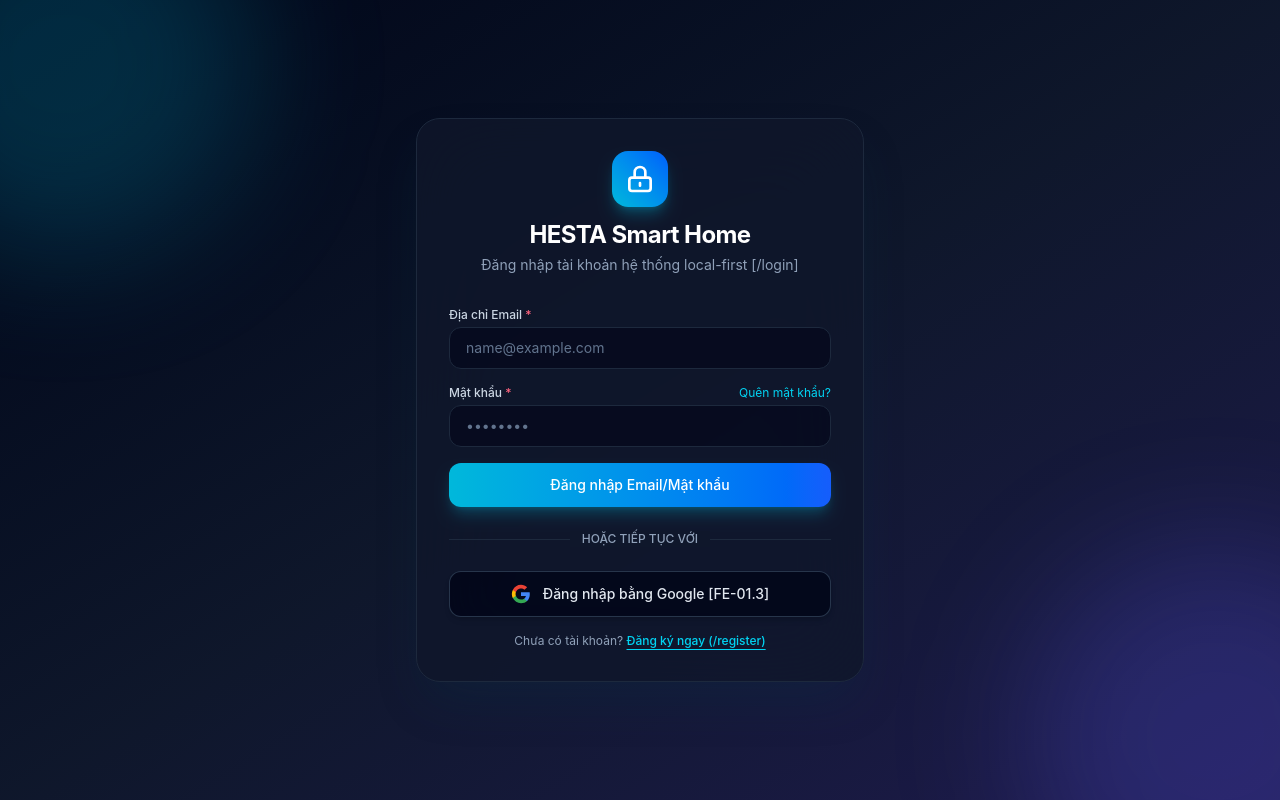
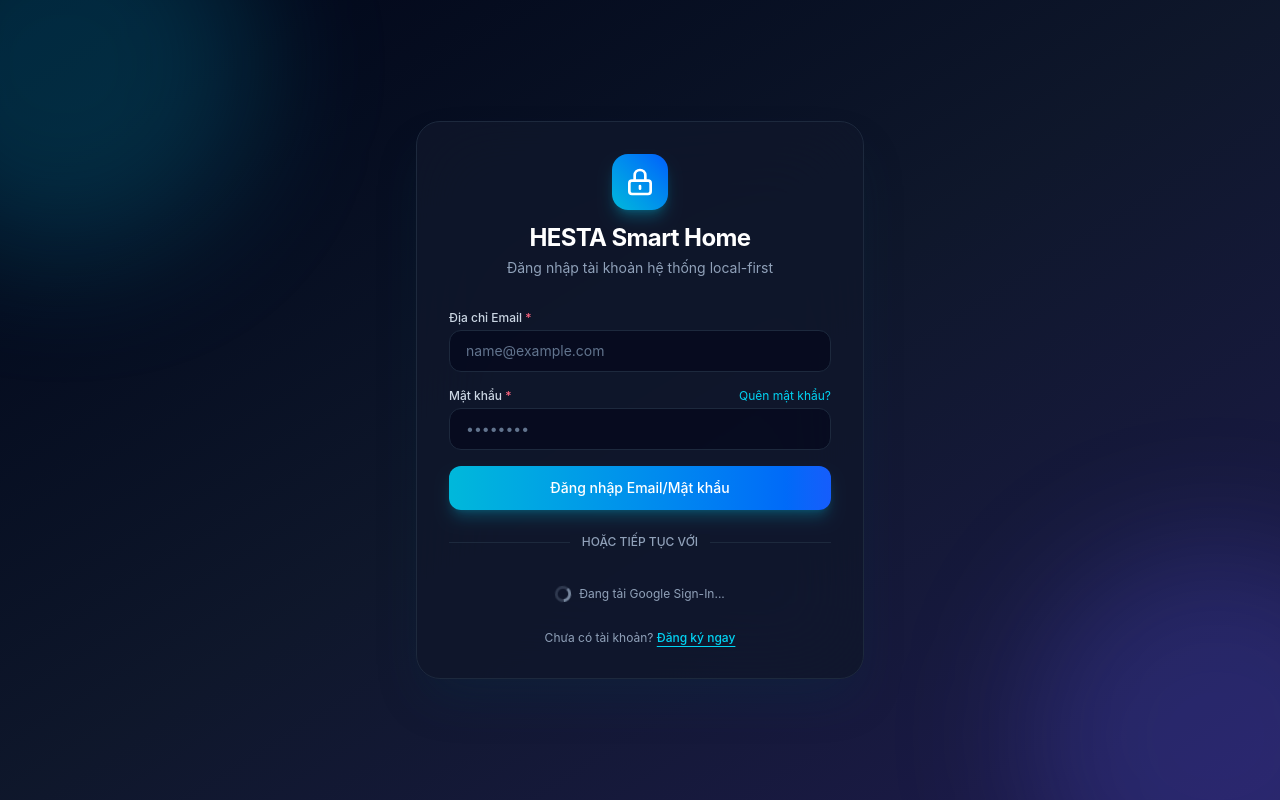
Before and after one commit to diethon/frontend_hesta, a React (Vite) app: page / in a window 1280 px wide. Built offline with nearby package versions, Linux system fonts and the light colour scheme.

Commit message:
feat(auth): [FE-01.3] Replace mock Google login with real Google Identity Services SDK

```diff
--- a/src/components/auth/GoogleAccountModal.tsx
+++ b/src/components/auth/GoogleAccountModal.tsx
@@ -1,159 +1,136 @@
-import React, { useState } from 'react';
+import React, { useEffect, useRef, useCallback } from 'react';
 
-interface GoogleAccountModalProps {
-  isOpen: boolean;
-  onClose: () => void;
-  onSelectAccount: (email: string, fullName: string) => void;
+const GOOGLE_CLIENT_ID = '962352236636-panbra9em73iofocv7r96hj200i40igl.apps.googleusercontent.com';
+
+// Augment window with Google Identity Services types
+declare global {
+  interface Window {
+    google?: {
+      accounts: {
+        id: {
+          initialize: (config: {
+            client_id: string;
+            callback: (response: { credential: string }) => void;
+            auto_select?: boolean;
+            cancel_on_tap_outside?: boolean;
+          }) => void;
+          prompt: (notification?: (notification: {
+            isNotDisplayed: () => boolean;
+            isSkippedMoment: () => boolean;
+            getNotDisplayedReason: () => string;
+            getSkippedReason: () => string;
+          }) => void) => void;
+          renderButton: (
+            element: HTMLElement,
+            config: {
+              type?: 'standard' | 'icon';
+              theme?: 'outline' | 'filled_blue' | 'filled_black';
+              size?: 'large' | 'medium' | 'small';
+              text?: 'signin_with' | 'signup_with' | 'continue_with' | 'signin';
+              shape?: 'rectangular' | 'pill' | 'circle' | 'square';
+              logo_alignment?: 'left' | 'center';
+              width?: number;
+              locale?: string;
+            }
+          ) => void;
+          cancel: () => void;
+          revoke: (email: string, callback: () => void) => void;
+        };
+      };
+    };
+  }
 }
 
-export const GoogleAccountModal: React.FC<GoogleAccountModalProps> = ({
-  isOpen,
-  onClose,
-  onSelectAccount,
+interface GoogleSignInButtonProps {
+  onSuccess: (idToken: string) => void;
+  onError: (error: string) => void;
+  disabled?: boolean;
+}
+
+export const GoogleSignInButton: React.FC<GoogleSignInButtonProps> = ({
+  onSuccess,
+  onError,
+  disabled = false,
 }) => {
-  const [customEmail, setCustomEmail] = useState('');
-  const [customName, setCustomName] = useState('');
-  const [showCustomForm, setShowCustomForm] = useState(false);
+  const buttonRef = useRef<HTMLDivElement>(null);
+  const isInitialized = useRef(false);
 
-  if (!isOpen) return null;
+  const handleCredentialResponse = useCallback(
+    (response: { credential: string }) => {
+      if (response.credential) {
+        onSuccess(response.credential);
+      } else {
+        onError('Không nhận được thông tin xác thực từ Google.');
+      }
+    },
+    [onSuccess, onError]
+  );
 
-  const presetAccounts = [
-    {
-      email: 'hoangtongvietduc@gmail.com',
-      fullName: 'Hoàng Tùng Việt Đức',
-      avatar: 'https://lh3.googleusercontent.com/a/default-user=s96-c',
-    },
-    {
-      email: 'duc.hoang@student.hesta.edu.vn',
-      fullName: 'Đức Hoàng (Student)',
-      avatar: 'https://lh3.googleusercontent.com/a/default-user2=s96-c',
-    },
-  ];
+  useEffect(() => {
+    if (isInitialized.current) return;
 
-  const handleCustomSubmit = (e: React.FormEvent) => {
-    e.preventDefault();
-    if (!customEmail.trim()) return;
-    const name = customName.trim() || customEmail.split('@')[0];
-    onSelectAccount(customEmail.trim(), name);
-  };
+    const initGoogleSignIn = () => {
+      if (!window.google?.accounts?.id) {
+        // SDK chưa load xong — retry sau 200ms
+        setTimeout(initGoogleSignIn, 200);
+        return;
+      }
+
+      try {
+        window.google.accounts.id.initialize({
+          client_id: GOOGLE_CLIENT_ID,
+          callback: handleCredentialResponse,
+          auto_select: false,
+          cancel_on_tap_outside: true,
+        });
+
+        // Render nút đăng nhập chính thức từ Google
+        if (buttonRef.current) {
+          window.google.accounts.id.renderButton(buttonRef.current, {
+            type: 'standard',
+            theme: 'filled_blue',
+            size: 'large',
+            text: 'signin_with',
+            shape: 'rectangular',
+            logo_alignment: 'left',
+            width: 360,
+          });
+        }
+
+        isInitialized.current = true;
+      } catch (err) {
+        console.error('Failed to initialize Google Sign-In:', err);
+        onError('Không thể khởi tạo Google Sign-In. Vui lòng tải lại trang.');
+      }
+    };
+
+    initGoogleSignIn();
+  }, [handleCredentialResponse, onError]);
 
   return (
-    <div className="fixed inset-0 z-50 flex items-center justify-center p-4 bg-black/70 backdrop-blur-md animate-fade-in font-sans">
-      <div className="w-full max-w-sm bg-white text-slate-800 rounded-2xl shadow-2xl overflow-hidden border border-slate-200 animate-scale-up">
-        {/* Google Header */}
-        <div className="p-6 text-center border-b border-slate-100 bg-slate-50/50">
-          <div className="inline-flex items-center justify-center mb-3">
-            <svg className="w-8 h-8" viewBox="0 0 24 24">
-              <path
-                fill="#4285F4"
-                d="M22.56 12.25c0-.78-.07-1.53-.2-2.25H12v4.26h5.92c-.26 1.37-1.04 2.53-2.21 3.31v2.77h3.57c2.08-1.92 3.28-4.74 3.28-8.09z"
-              />
-              <path
-                fill="#34A853"
-                d="M12 23c2.97 0 5.46-.98 7.28-2.66l-3.57-2.77c-.98.66-2.23 1.06-3.71 1.06-2.86 0-5.29-1.93-6.16-4.53H2.18v2.84C3.99 20.53 7.7 23 12 23z"
-              />
-              <path
-                fill="#FBBC05"
-                d="M5.84 14.09c-.22-.66-.35-1.36-.35-2.09s.13-1.43.35-2.09V7.06H2.18C1.43 8.55 1 10.22 1 12s.43 3.45 1.18 4.94l2.85-2.22.81-.63z"
-              />
-              <path
-                fill="#EA4335"
-                d="M12 5.38c1.62 0 3.06.56 4.21 1.64l3.15-3.15C17.45 2.09 14.97 1 12 1 7.7 1 3.99 3.47 2.18 7.06l3.66 2.84c.87-2.6 3.3-4.52 6.16-4.52z"
-              />
-            </svg>
-          </div>
-          <h2 className="text-lg font-semibold text-slate-900">Chọn tài khoản Google</h2>
-          <p className="text-xs text-slate-500 mt-1">để tiếp tục tới <span className="font-medium text-slate-700">HESTA Smart Home</span></p>
+    <div className="w-full">
+      {/* Container cho nút Google chính thức */}
+      <div
+        ref={buttonRef}
+        className={`flex justify-center transition-opacity ${
+          disabled ? 'opacity-50 pointer-events-none' : 'opacity-100'
+        }`}
+      />
+
+      {/* Fallback nếu SDK chưa load */}
+      {!window.google?.accounts?.id && (
+        <div className="flex items-center justify-center gap-2 py-3 text-slate-400 text-xs">
+          <svg className="animate-spin w-4 h-4" fill="none" viewBox="0 0 24 24">
+            <circle className="opacity-25" cx="12" cy="12" r="10" stroke="currentColor" strokeWidth="4" />
+            <path
+              className="opacity-75"
+              fill="currentColor"
+              d="M4 12a8 8 0 018-8V0C5.373 0 0 5.373 0 12h4zm2 5.291A7.962 7.962 0 014 12H0c0 3.042 1.135 5.824 3 7.938l3-2.647z"
+            />
+          </svg>
+          <span>Đang tải Google Sign-In...</span>
         </div>
-
-        {/* Account List */}
-        {!showCustomForm ? (
-          <div className="p-4 space-y-2 max-h-80 overflow-y-auto">
-            {presetAccounts.map((account) => (
-              <button
-                key={account.email}
-                onClick={() => onSelectAccount(account.email, account.fullName)}
-                className="w-full flex items-center gap-3 p-3 rounded-xl hover:bg-slate-100 transition-all text-left group border border-transparent hover:border-slate-200"
-              >
-                <div className="w-10 h-10 rounded-full bg-gradient-to-tr from-cyan-500 to-blue-600 text-white font-bold flex items-center justify-center text-sm shadow-sm group-hover:scale-105 transition-transform">
-                  {account.fullName.charAt(0)}
-                </div>
-                <div className="flex-1 min-w-0">
-                  <p className="text-sm font-medium text-slate-900 truncate">{account.fullName}</p>
-                  <p className="text-xs text-slate-500 truncate">{account.email}</p>
-                </div>
-                <svg className="w-4 h-4 text-slate-400 group-hover:text-slate-600" fill="none" viewBox="0 0 24 24" stroke="currentColor">
-                  <path strokeLinecap="round" strokeLinejoin="round" strokeWidth={2} d="M9 5l7 7-7 7" />
-                </svg>
-              </button>
-            ))}
-
-            <button
-              onClick={() => setShowCustomForm(true)}
-              className="w-full flex items-center gap-3 p-3 rounded-xl hover:bg-slate-100 transition-all text-left text-blue-600 font-medium text-xs mt-2 border border-dashed border-slate-300"
-            >
-              <div className="w-8 h-8 rounded-full bg-blue-50 text-blue-600 flex items-center justify-center">
-                <svg className="w-4 h-4" fill="none" viewBox="0 0 24 24" stroke="currentColor">
-                  <path strokeLinecap="round" strokeLinejoin="round" strokeWidth={2} d="M12 4v16m8-8H4" />
-                </svg>
-              </div>
-              <span>Sử dụng một tài khoản Google khác...</span>
-            </button>
-          </div>
-        ) : (
-          /* Custom Account Form */
-          <form onSubmit={handleCustomSubmit} className="p-5 space-y-3">
-            <h3 className="text-xs font-semibold text-slate-700 uppercase tracking-wider">Nhập Email Google của bạn</h3>
-            <div>
-              <label className="block text-xs font-medium text-slate-600 mb-1">Email Google <span className="text-red-500">*</span></label>
-              <input
-                type="email"
-                placeholder="your.email@gmail.com"
-                value={customEmail}
-                onChange={(e) => setCustomEmail(e.target.value)}
-                required
-                className="w-full bg-slate-50 border border-slate-300 focus:border-blue-500 focus:bg-white rounded-xl px-3.5 py-2 text-sm text-slate-900 outline-none transition-all"
-              />
-            </div>
-            <div>
-              <label className="block text-xs font-medium text-slate-600 mb-1">Tên hiển thị</label>
-              <input
-                type="text"
-                placeholder="Nguyễn Văn A"
-                value={customName}
-                onChange={(e) => setCustomName(e.target.value)}
-                className="w-full bg-slate-50 border border-slate-300 focus:border-blue-500 focus:bg-white rounded-xl px-3.5 py-2 text-sm text-slate-900 outline-none transition-all"
-              />
-            </div>
-
-            <div className="flex gap-2 pt-2">
-              <button
-                type="button"
-                onClick={() => setShowCustomForm(false)}
-                className="flex-1 py-2 px-3 bg-slate-100 hover:bg-slate-200 text-slate-700 text-xs font-medium rounded-xl transition-all"
-              >
-                Quay lại
-              </button>
-              <button
-                type="submit"
-                className="flex-1 py-2 px-3 bg-blue-600 hover:bg-blue-700 text-white text-xs font-medium rounded-xl transition-all shadow-md shadow-blue-500/20"
-              >
-                Xác nhận
-              </button>
-            </div>
-          </form>
-        )}
-
-        {/* Footer */}
-        <div className="p-4 bg-slate-50 border-t border-slate-100 text-center">
-          <button
-            onClick={onClose}
-            className="text-xs text-slate-500 hover:text-slate-800 font-medium"
-          >
-            Hủy bỏ
-          </button>
-        </div>
-      </div>
+      )}
     </div>
   );
 };
--- a/src/components/auth/LoginForm.tsx
+++ b/src/components/auth/LoginForm.tsx
@@ -1,7 +1,7 @@
 import React, { useState } from 'react';
 import { loginUser, loginWithGoogle } from '../../services/authApi';
 import type { AuthResponse, LoginRequest } from '../../types/auth';
-import { GoogleAccountModal } from './GoogleAccountModal';
+import { GoogleSignInButton } from './GoogleAccountModal';
 
 interface LoginFormProps {
   onSwitchToRegister: () => void;
@@ -18,7 +18,6 @@
 
   const [loading, setLoading] = useState<boolean>(false);
   const [googleLoading, setGoogleLoading] = useState<boolean>(false);
-  const [isGoogleModalOpen, setIsGoogleModalOpen] = useState<boolean>(false);
   const [error, setError] = useState<string | null>(null);
 
   const handleChange = (e: React.ChangeEvent<HTMLInputElement>) => {
@@ -65,21 +64,13 @@
     }
   };
 
-  const handleOpenGoogleModal = () => {
+  const handleGoogleSuccess = async (idToken: string) => {
     setError(null);
-    setIsGoogleModalOpen(true);
-  };
-
-  const handleSelectGoogleAccount = async (email: string, fullName: string) => {
-    setIsGoogleModalOpen(false);
     setGoogleLoading(true);
 
     try {
-      const googleUid = `google-sub-${email.replace(/[^a-zA-Z0-9]/g, '')}`;
-      const mockGoogleIdToken = `mock-google-token:${email}:${googleUid}:${fullName}`;
-
       const response = await loginWithGoogle({
-        idToken: mockGoogleIdToken,
+        idToken,
         deviceId: formData.deviceId,
         deviceType: formData.deviceType,
       });
@@ -98,6 +89,10 @@
     }
   };
 
+  const handleGoogleError = (errorMsg: string) => {
+    setError(errorMsg);
+  };
+
   return (
     <div className="min-h-screen flex items-center justify-center bg-gradient-to-br from-slate-950 via-slate-900 to-indigo-950 p-4 text-slate-100 relative overflow-hidden font-sans">
       {/* Ambient background glows */}
@@ -113,7 +108,7 @@
             </svg>
           </div>
           <h1 className="text-2xl font-bold tracking-tight text-white">HESTA Smart Home</h1>
-          <p className="text-sm text-slate-400 mt-1">Đăng nhập tài khoản hệ thống local-first [/login]</p>
+          <p className="text-sm text-slate-400 mt-1">Đăng nhập tài khoản hệ thống local-first</p>
         </div>
 
         {/* Form */}
@@ -185,40 +180,22 @@
           </div>
         </div>
 
-        {/* Google OAuth Button */}
-        <button
-          type="button"
-          onClick={handleOpenGoogleModal}
-          disabled={loading || googleLoading}
-          className="w-full py-3 px-4 bg-slate-950/80 hover:bg-slate-800/80 border border-slate-700/80 hover:border-slate-600 text-slate-200 font-medium text-sm rounded-xl transition-all shadow-md active:scale-[0.98] flex items-center justify-center gap-3 disabled:opacity-50"
-        >
-          {googleLoading ? (
+        {/* Google Sign-In Button (SDK chính thức) */}
+        {googleLoading ? (
+          <div className="flex items-center justify-center gap-2 py-3">
             <svg className="animate-spin w-4 h-4 text-slate-300" fill="none" viewBox="0 0 24 24">
               <circle className="opacity-25" cx="12" cy="12" r="10" stroke="currentColor" strokeWidth="4" />
               <path className="opacity-75" fill="currentColor" d="M4 12a8 8 0 018-8V0C5.373 0 0 5.373 0 12h4zm2 5.291A7.962 7.962 0 014 12H0c0 3.042 1.135 5.824 3 7.938l3-2.647z" />
             </svg>
-          ) : (
-            <svg className="w-5 h-5 shrink-0" viewBox="0 0 24 24">
-              <path
-                fill="#4285F4"
-                d="M22.56 12.25c0-.78-.07-1.53-.2-2.25H12v4.26h5.92c-.26 1.37-1.04 2.53-2.21 3.31v2.77h3.57c2.08-1.92 3.28-4.74 3.28-8.09z"
-              />
-              <path
-                fill="#34A853"
-                d="M12 23c2.97 0 5.46-.98 7.28-2.66l-3.57-2.77c-.98.66-2.23 1.06-3.71 1.06-2.86 0-5.29-1.93-6.16-4.53H2.18v2.84C3.99 20.53 7.7 23 12 23z"
-              />
-              <path
-                fill="#FBBC05"
-                d="M5.84 14.09c-.22-.66-.35-1.36-.35-2.09s.13-1.43.35-2.09V7.06H2.18C1.43 8.55 1 10.22 1 12s.43 3.45 1.18 4.94l2.85-2.22.81-.63z"
-              />
-              <path
-                fill="#EA4335"
-                d="M12 5.38c1.62 0 3.06.56 4.21 1.64l3.15-3.15C17.45 2.09 14.97 1 12 1 7.7 1 3.99 3.47 2.18 7.06l3.66 2.84c.87-2.6 3.3-4.52 6.16-4.52z"
-              />
-            </svg>
-          )}
-          <span>Đăng nhập bằng Google [FE-01.3]</span>
-        </button>
+            <span className="text-sm text-slate-300">Đang xác thực với Google...</span>
+          </div>
+        ) : (
+          <GoogleSignInButton
+            onSuccess={handleGoogleSuccess}
+            onError={handleGoogleError}
+            disabled={loading}
+          />
+        )}
 
         <div className="text-center pt-4">
           <p className="text-xs text-slate-400">
@@ -228,18 +205,11 @@
               onClick={onSwitchToRegister}
               className="text-cyan-400 hover:text-cyan-300 font-medium underline underline-offset-4"
             >
-              Đăng ký ngay (/register)
+              Đăng ký ngay
             </button>
           </p>
         </div>
       </div>
-
-      {/* Google Account Selector Popup Modal */}
-      <GoogleAccountModal
-        isOpen={isGoogleModalOpen}
-        onClose={() => setIsGoogleModalOpen(false)}
-        onSelectAccount={handleSelectGoogleAccount}
-      />
     </div>
   );
 };
```
